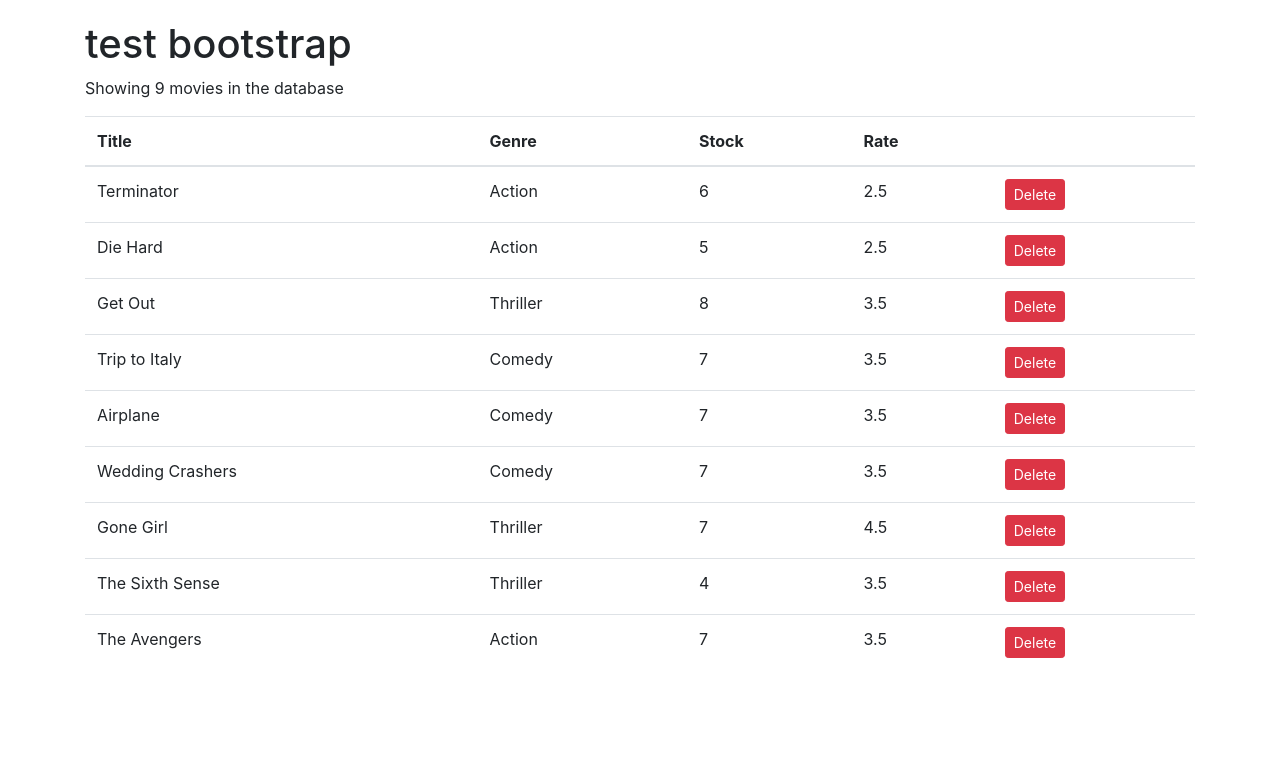
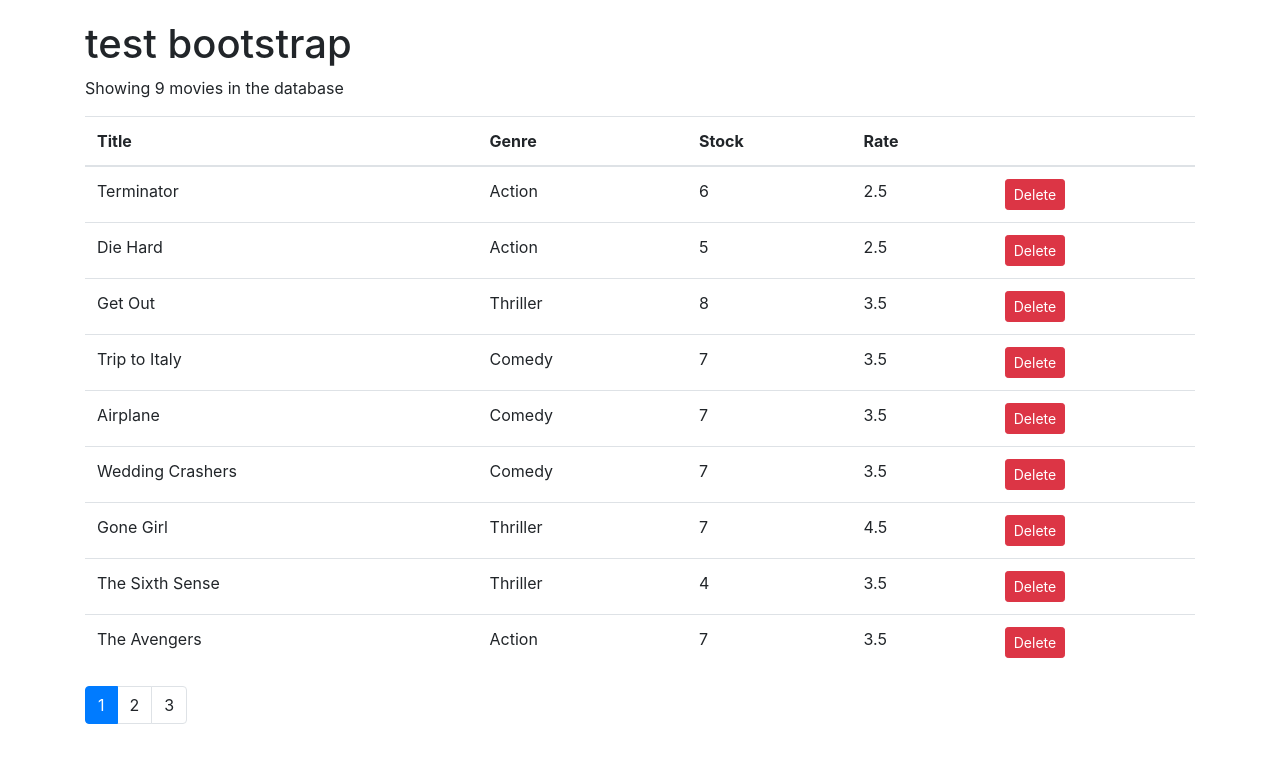
Before and after one commit to jonreactive/poc-features, a React (Create React App) app: page / in a window 1280 px wide. Shown: the top 762 px of the page. Built offline with nearby package versions, Linux system fonts and the light colour scheme.

Commit message:
handling page changes

```diff
--- a/package.json
+++ b/package.json
@@ -5,6 +5,7 @@
   "dependencies": {
     "bootstrap": "^4.1.1",
     "font-awesome": "^4.7.0",
+    "lodash": "^4.17.10",
     "react": "^16.7.0",
     "react-dom": "^16.7.0",
     "react-scripts": "2.1.3"
--- /dev/null
+++ b/src/components/Common/Pagination.jsx
@@ -0,0 +1,24 @@
+import React from 'react';
+import _ from 'lodash';
+
+const Pagination = (props) => {
+  const { itemsCount , pageSize, currentPage, onPageChange } = props;
+  console.log(currentPage)
+
+  const pagesCount = itemsCount / pageSize;
+  const pages = _.range(1, pagesCount + 1);
+
+  return (
+    <nav>
+      <ul className="pagination">
+        {pages.map(page => (
+          <li key={page} className={ page === currentPage ? 'page-item active' : 'page-item'}>
+            <a className="page-link" onClick={() => onPageChange(page)}>{page}</a>
+          </li>
+        ))}
+      </ul>
+    </nav>
+  )
+}
+
+export default Pagination;
--- a/src/components/Movies.jsx
+++ b/src/components/Movies.jsx
@@ -1,19 +1,27 @@
 import React, { Component } from 'react';
 import { getMovies } from '../services/fakeMovieService';
+import Pagination from './Common/Pagination';
 
 class Movies extends Component {
   state = {
-    movies: getMovies()
-  }
+    movies: getMovies(),
+    currentPage: 1,
+    pageSize: 4
+  };
 
   handleDelete = (movie) => {
     const movies = this.state.movies.filter(movies => movie._id !== movies._id);
     this.setState({ movies });
+  };
+
+  handlePageChange = (page) => {
+    this.setState({ currentPage: page });
   }
 
   render() {
 
     const { length: count } = this.state.movies;
+    const { pageSize , currentPage } = this.state;
 
     if(count === 0)
       return <p>There are no movies in the database</p>
@@ -51,6 +59,11 @@
         ))}
           </tbody>
         </table>
+        <Pagination
+          itemsCount={count}
+          pageSize={pageSize}
+          currentPage={currentPage}
+          onPageChange={this.handlePageChange} />
       </React.Fragment>
     )
   }
```
Also changed, not shown: 1 other file (tests, documents, lock files or other folders).
